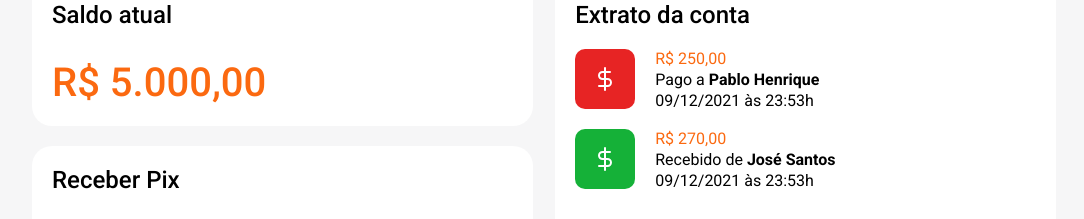
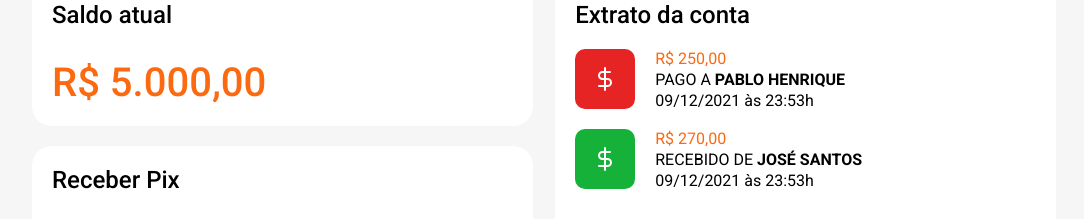
Before and after one commit to marcusungarette/pix-inter-frontend, a React (Create React App) app: page /dashboard in a window 1280 px wide. Shown: the part 149-368 px from the top of the page, without its empty margins (96-1180 px from the left). Built offline with nearby package versions, Linux system fonts and the light colour scheme.

Commit message:
Feat - Change firstName, LastName, Pay or Received from lowerCase to UpperCase type

```diff
--- a/src/pages/Dashboard/Statement/index.tsx
+++ b/src/pages/Dashboard/Statement/index.tsx
@@ -14,6 +14,7 @@ interface StatementItemInterface {
 }
 
 const StatementItem = ({ user, value, type, updatedAt }: StatementItemInterface) => {
+  const PayedOrReceived = type === 'pay' ? 'Pago a ' : 'Recebido de'
   return (
     <StatementItemContainer>
       <StatementItemImage type={type}>
@@ -23,7 +24,7 @@ const StatementItem = ({ user, value, type, updatedAt }: StatementItemInterface)
         <p className='primary-color'>
           {value.toLocaleString('pt-br', { style: 'currency', currency: 'BRL' })}
         </p>
-        <p className=''>{type === 'pay' ? 'Pago a ' : 'Recebido de'} <strong>{user.firstName} {user.lastName}</strong></p>
+        <p className=''>{PayedOrReceived.toUpperCase()} <strong>{user.firstName.toUpperCase()} {user.lastName.toUpperCase()}</strong></p>
         <p className=''>{format(updatedAt, "dd/MM/yyyy 'às' HH:mm'h'")}</p>
       </StatementItemInfo>
     </StatementItemContainer>
```
